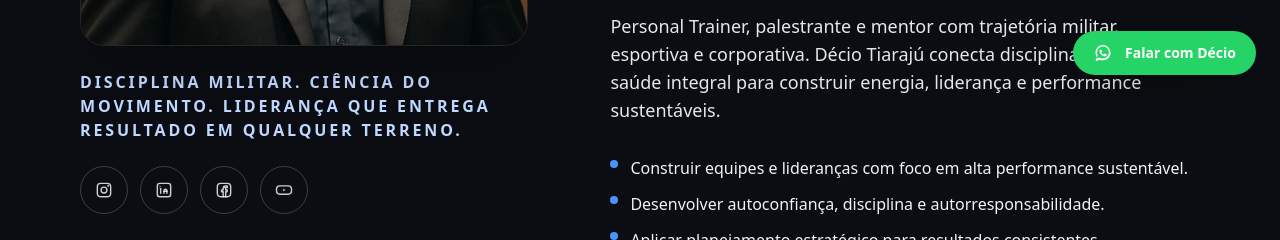
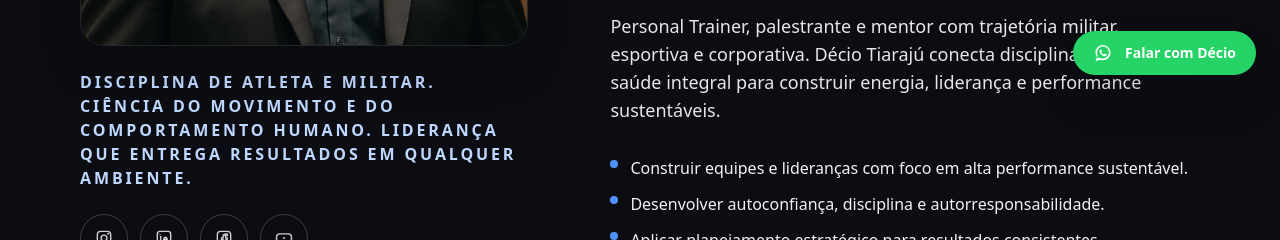
Before and after one commit to g4trader/decio-tiaraju-site-starter, a Next.js app: page / in a window 1280 px wide. Shown: the part 701-941 px from the top of the page. Built offline with nearby package versions, Linux system fonts and the light colour scheme; no server answers.

Commit message:
Atualiza frase abaixo da foto: disciplina de atleta/militar e ciência do comportamento humano

```diff
--- a/app/page.tsx
+++ b/app/page.tsx
@@ -113,7 +113,7 @@ export default function Page() {
               priority
             />
             <p className="max-w-md text-base font-semibold uppercase tracking-[0.18em] text-brand-200 md:text-left">
-              Disciplina militar. Ciência do movimento. Liderança que entrega resultado em qualquer terreno.
+              Disciplina de atleta e militar. Ciência do movimento e do comportamento humano. Liderança que entrega resultados em qualquer ambiente.
             </p>
             <div className="flex flex-wrap justify-center gap-3 md:justify-start">
               {heroSocialLinks.map(({ name, href, icon: Icon }) => (
```
